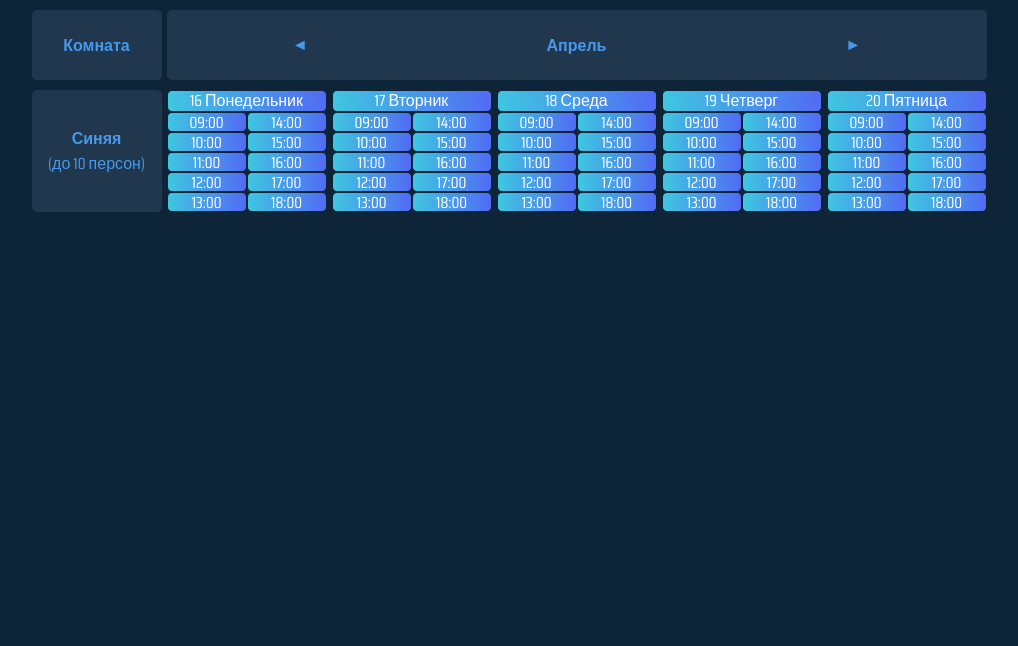
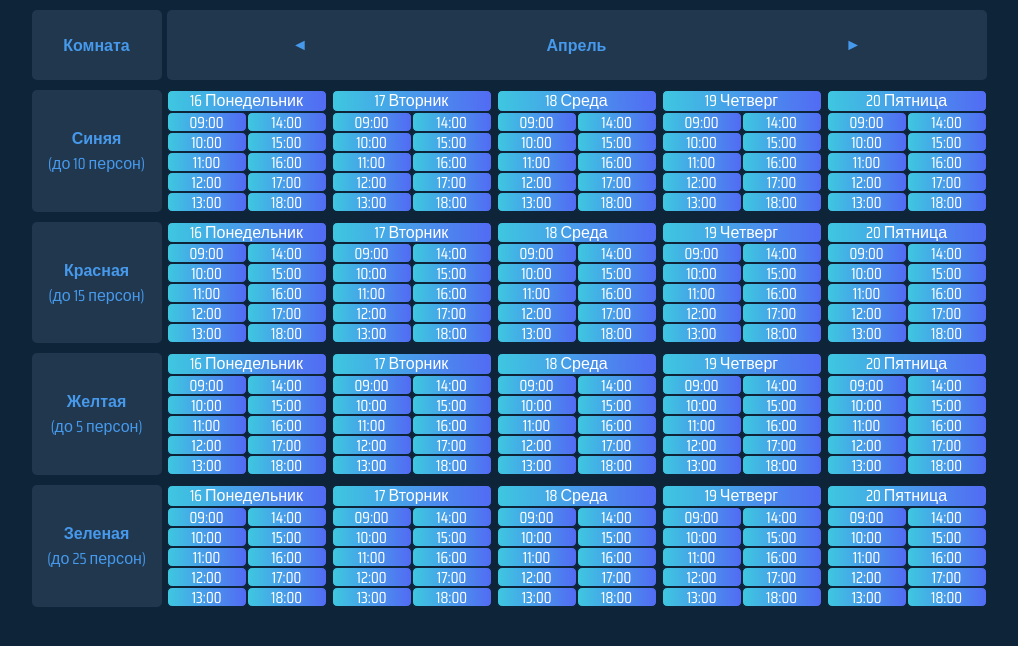
Before and after one commit to feshott/time-board, a React (Create React App) app: page / in a window 1280 px wide. Shown: the top 646 px of the page, without its empty margins (131-1149 px from the left). Built offline with nearby package versions, Linux system fonts and the light colour scheme.

Commit message:
add colorRoom

```diff
--- a/src/App.js
+++ b/src/App.js
@@ -5,20 +5,26 @@ import './App.css';
 
 export default class App extends Component {
   state = {
-    reservedTime: [],
+    reservedTime: {
+      Синяя : [],
+      Красная : [],
+      Желтая : [],
+      Зеленая : []
+    },
     weekState: 0
   }
 
   toggleReserved = (e) => {
     const nowReservedTime = this.state.reservedTime
     const resevedTimeData = +e.target.dataset.time
-    if (resevedTimeData && (nowReservedTime.indexOf(resevedTimeData) !== -1)) {
-      nowReservedTime.splice(nowReservedTime.indexOf(resevedTimeData), 1)
+    const resevedRoomName = e.target.dataset.room
+    if (resevedTimeData && (nowReservedTime[resevedRoomName].indexOf(resevedTimeData) !== -1)) {
+      nowReservedTime[resevedRoomName].splice(nowReservedTime[resevedRoomName].indexOf(resevedTimeData), 1)
       this.setState({
         reservedTime: nowReservedTime
       })
     } else if (resevedTimeData) {
-      nowReservedTime.push(+resevedTimeData)
+      nowReservedTime[resevedRoomName].push(+resevedTimeData)
       this.setState({
         reservedTime: nowReservedTime
       })
@@ -80,6 +86,24 @@ export default class App extends Component {
           startTime={startDayMonday + this.state.weekState}
           roomName={'Синяя'}
           roomMaxPeople={'10'} />
+        <Week
+          reservedTime={this.state.reservedTime}
+          timeFunction={this.toggleReserved}
+          startTime={startDayMonday + this.state.weekState}
+          roomName={'Красная'}
+          roomMaxPeople={'15'} />
+        <Week
+          reservedTime={this.state.reservedTime}
+          timeFunction={this.toggleReserved}
+          startTime={startDayMonday + this.state.weekState}
+          roomName={'Желтая'}
+          roomMaxPeople={'5'} />
+        <Week
+          reservedTime={this.state.reservedTime}
+          timeFunction={this.toggleReserved}
+          startTime={startDayMonday + this.state.weekState}
+          roomName={'Зеленая'}
+          roomMaxPeople={'25'} />
       </div>
     );
   }
--- a/src/Day/Day.js
+++ b/src/Day/Day.js
@@ -48,10 +48,11 @@ export default class Day extends Component {
           {reservedList.map((e, index) => {
             return <div
               key={index}
+              data-room={this.props.roomName}
               data-reserved={index}
               data-time={this.props.dayTime + (index * 3600000)}
               onClick={this.props.timeFunctionWeek}
-              className={`time time_${index + 1} ${(this.state.reservedTime.indexOf(this.props.dayTime + (index * 3600000))) !== -1 ? 'time_reserved' : ''}`}>{e}
+              className={`time time_${index + 1} ${(this.state.reservedTime[this.props.roomName].indexOf(this.props.dayTime + (index * 3600000))) !== -1 ? 'time_reserved' : ''}`}>{e}
             </div>
           })}
         </div>
--- a/src/Week/Week.js
+++ b/src/Week/Week.js
@@ -21,23 +21,28 @@ export default class Week extends Component {
         <Day
           reservedTime={this.props.reservedTime}
           timeFunctionWeek={this.props.timeFunction}
-          dayTime={this.props.startTime} />
+          dayTime={this.props.startTime}
+          roomName={this.props.roomName} />
         <Day
           reservedTime={this.props.reservedTime}
           timeFunctionWeek={this.props.timeFunction}
-          dayTime={this.props.startTime + 86400000} />
+          dayTime={this.props.startTime + 86400000}
+          roomName={this.props.roomName} />
         <Day
           reservedTime={this.props.reservedTime}
           timeFunctionWeek={this.props.timeFunction}
-          dayTime={this.props.startTime + 86400000 * 2} />
+          dayTime={this.props.startTime + 86400000 * 2}
+          roomName={this.props.roomName} />
         <Day
           reservedTime={this.props.reservedTime}
           timeFunctionWeek={this.props.timeFunction}
-          dayTime={this.props.startTime + 86400000 * 3} />
+          dayTime={this.props.startTime + 86400000 * 3}
+          roomName={this.props.roomName} />
         <Day
           reservedTime={this.props.reservedTime}
           timeFunctionWeek={this.props.timeFunction}
-          dayTime={this.props.startTime + 86400000 * 4} />
+          dayTime={this.props.startTime + 86400000 * 4}
+          roomName={this.props.roomName} />
       </div>
     );
   }
```
